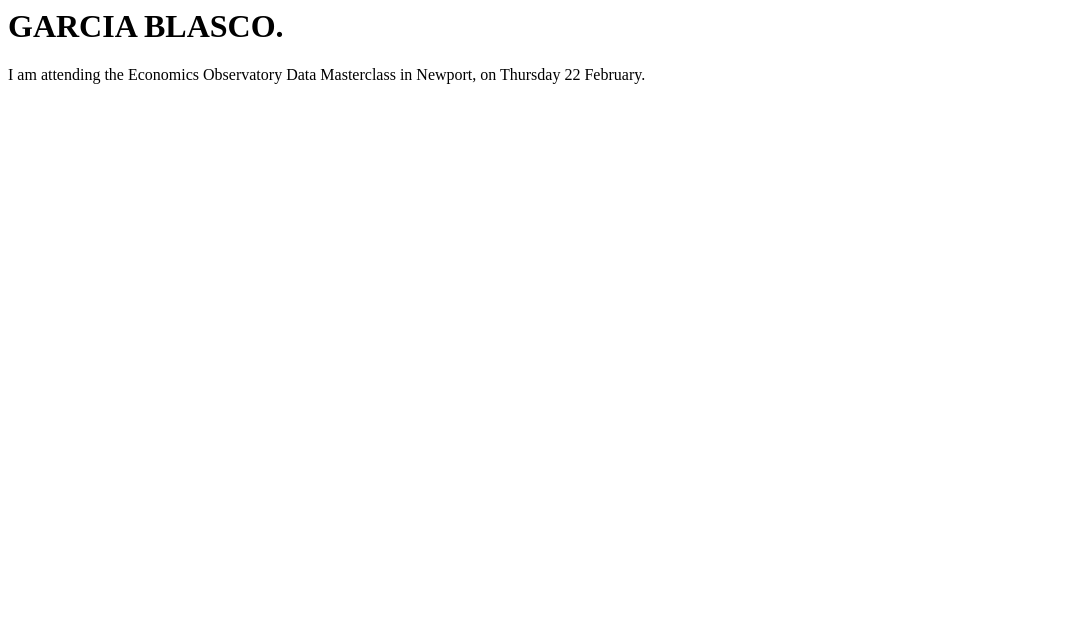
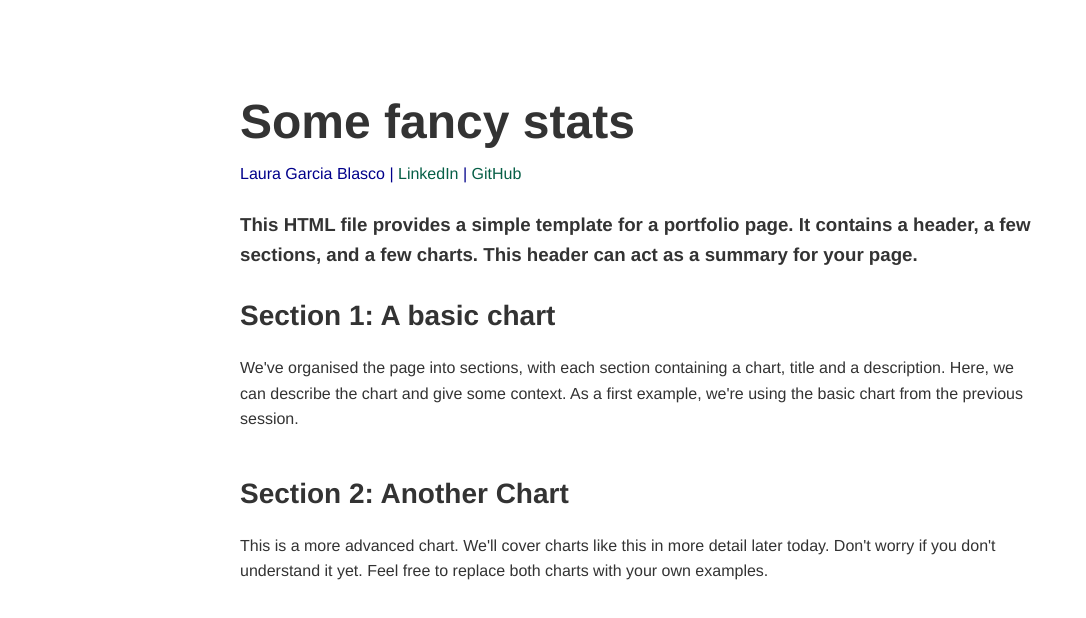
Before and after one commit to garcil/garcil.github.io, a plain HTML site: page index.html in a window 1280 px wide. Shown: the whole page, without its empty margins (0-1086 px from the left). Drawn offline with Linux system fonts and the light colour scheme; a script that the page names is missing.

Commit message:
Update index1.html

```diff
--- a/index.html
+++ b/index.html
@@ -1,8 +1,100 @@
+<!-- This HTML file provides a simple example of a portfolio page. It contains a header, a few sections, and a few charts. -->
+<!-- It works with the three css files in this folder: example1.css, example2.css and example3.css. -->
+<!-- The HTML file defines the structure of the page, and the CSS files define how it looks. -->
+<!-- The CSS examples are all designed to work with this page. Try swapping them out on line 29 and see what happens. -->
+
+<!-- Take a look around and make your own copy to adapt for your own use. -->
+
+<!-- This is a comment -->
+<!-- Comments are not displayed in the browser -->
+<!-- They can be used to leave notes in the code -->
+
+<!DOCTYPE html>
 <html>
-  <body>
-<h1> GARCIA BLASCO. </h1>
+    <!-- HTML is heirarchial: tags like this define elements on the page.
+    Each tag does something different. For example:
+        - The <html> tag defines the whole document.
+        - The <h1> tag defines a large heading
+        - The <p> tag defines a paragraph
+        - Tags appear as an opening <div> and closing </div> pair
+    -->
 
-<p> I am attending the Economics Observatory Data Masterclass in Newport, on Thursday 22 February. </p>
+<head>
+    <!-- The head tag links to resources our page needs and defines information about it. Tags in the <head> aren't displayed on the page. -->
 
-  </body>
+    <!-- This is a link to a stylesheet which contains rules about how each element on the page should be defined-->
+    <!-- Try swapping example1.css to another, and take a look at example1.css to see if you understand it-->
+    <link rel="stylesheet" type="text/css" href="s2_example1.css">
+    <title>My Portfolio</title> <!-- The title displayed in the browser tab, not on the page itself -->
+
+    <!-- This is a link to the vega-lite which we're using to make graphs -->
+    <script src="https://cdn.jsdelivr.net/npm/vega@5"></script>
+    <script src="https://cdn.jsdelivr.net/npm/vega-lite@5"></script>
+    <script src="https://cdn.jsdelivr.net/npm/vega-embed@6"></script>
+</head>
+
+<body>
+<!-- The body tag contains the elements that visitors to our page will see. -->
+    <h1 style="margin-bottom: 0px;"> <!-- we can also style elements directly in the HTML by setting the style= atrribute of a tag. -->
+        <!-- This is a header, it is the largest text on the page -->
+        Some fancy stats
+    </h1>
+    <p style="margin-top: 0px; color: darkblue">
+        <!-- we're setting the margin to 0px so the header and authour name are close together -->
+        Laura Garcia Blasco | <a href="https://www.linkedin.com/">LinkedIn</a> | <a
+            href="https://github.com/garcil">GitHub</a>
+    </p>
+    <h3>
+        This HTML file provides a simple template for a portfolio page. It contains a header, a few sections, and a few charts. This header can act as a summary for your page.
+    </h3>
+
+    <!-- We're organising the page into sections, with each section containing a chart, title and a description -->
+    <section>
+        <div class="chart-description">
+            <h2>Section 1: A basic chart</h2>
+            <p> <!-- This is a paragraph, it's the main way to display text on a web page -->
+                We've organised the page into sections, with each section containing a chart, title and a description. Here, we can describe the chart and give some context.
+                As a first example, we're using the basic chart from the previous session.
+            </p>
+        </div>
+        <figure id="Location1"></figure> <!-- we give it an id so we can put a vega-lite graph here with VegaEmbed -->
+    </section>
+
+    <section>
+        <div class="chart-description"> <!-- we are grouping the title and description together so we can style them together -->
+            <h2>Section 2: Another Chart</h2>
+            <p> <!-- This is a paragraph, it's the main way to display text on a web page -->
+                This is a more advanced chart. We'll cover charts like this in more detail later today. Don't worry if you don't understand it yet.
+                Feel free to replace both charts with your own examples.
+            </p>
+        </div>
+        <figure id="Location2"></figure> <!-- we give it an id so we can put a vega-lite graph here with VegaEmbed -->
+    </section>
+
+    <!-- Do you want to add more sections? -->
+        <!-- Try copying pasting the section above -->
+        <!-- You'll need to change the id of the figure "<figure id="Location3"... -->
+        <!-- ... and add a new variable for the graph spec in the script at the bottom of the page -->
+
+
+    <!-- This is a script, it's a way to run JavaScript code on the page -->
+    <script>
+        // This is a comment in JavaScript - it's a different language to HTML and CSS
+
+        var figure_1_spec = "s2_chart1.json"; // We're storing the URL of the graph we want to display in a variable
+        var figure_2_spec = "https://raw.githubusercontent.com/EconomicsObservatory/courses/main/2/s2_chart2.json";
+
+        vegaEmbed('#Location1', figure_1_spec) // We're using the vegaEmbed function to put a graph in the element with id figure_1
+        vegaEmbed('#Location2', figure_2_spec)
+
+        // Do you want to add more graphs?
+        // try defining a new variable for figure_3_spec, adding VegaEmbed for Location3, and adding a new section in the HTML
+        // e.g.
+        // var figure_3_spec = ...
+        // vegaEmbed('#Location3', figure_3_spec)
+
+    </script>
+
+</body>
+
 </html>
```
